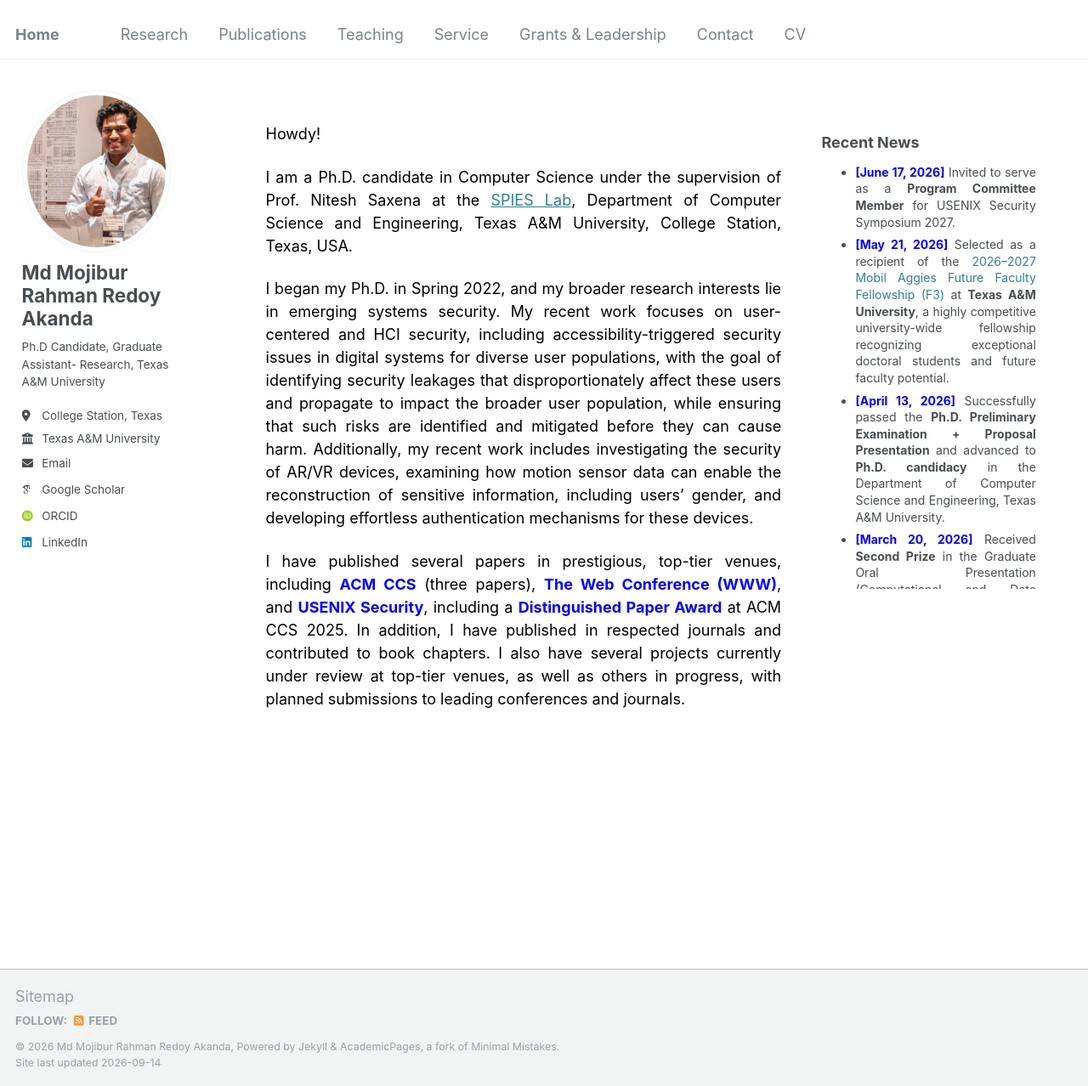
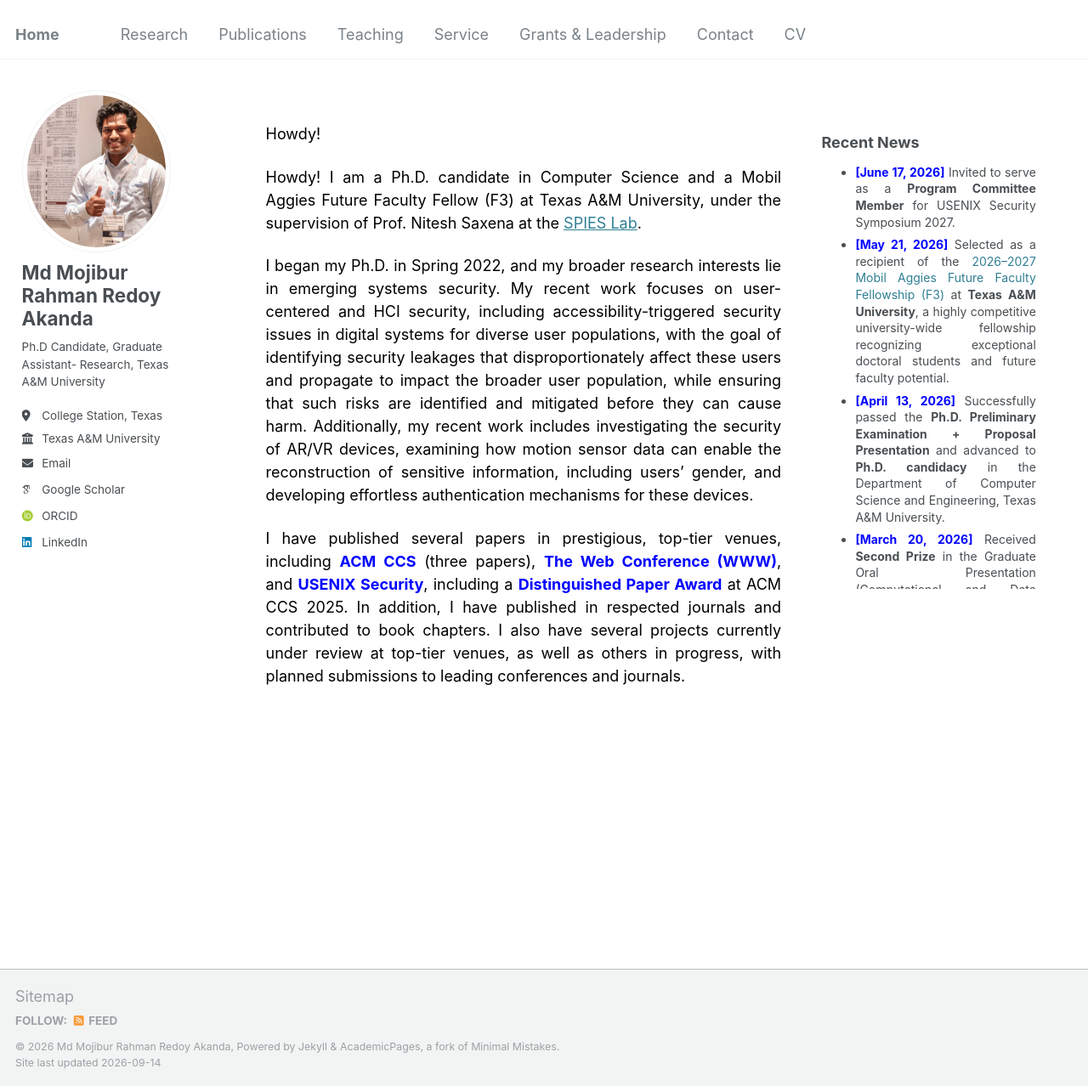
Before and after one commit to redoyakanda/redoyakanda.github.io, a Jekyll site: the page built from _pages/about.md, in a window 1280 px wide and 1278 px high. Shown: the whole window at 85% size. Built offline with Jekyll 4.4.1, drawn with Linux system fonts in a browser that asks for light colours; some web fonts are replaced.

Commit message:
Update about.md

```diff
--- a/_pages/about.md
+++ b/_pages/about.md
@@ -19,7 +19,9 @@ redirect_from:
   <p>Howdy!</p>
 
   <p>
-I am a Ph.D. candidate in Computer Science under the supervision of Prof. Nitesh Saxena at the <a href="https://spies.engr.tamu.edu/" target="_blank">SPIES Lab</a>, Department of Computer Science and Engineering, Texas A&M University, College Station, Texas, USA.
+Howdy!
+
+I am a Ph.D. candidate in Computer Science and a Mobil Aggies Future Faculty Fellow (F3) at Texas A&M University, under the supervision of Prof. Nitesh Saxena at the <a href="https://spies.engr.tamu.edu/" target="_blank">SPIES Lab</a>.
   </p>
 
   <p>
```
